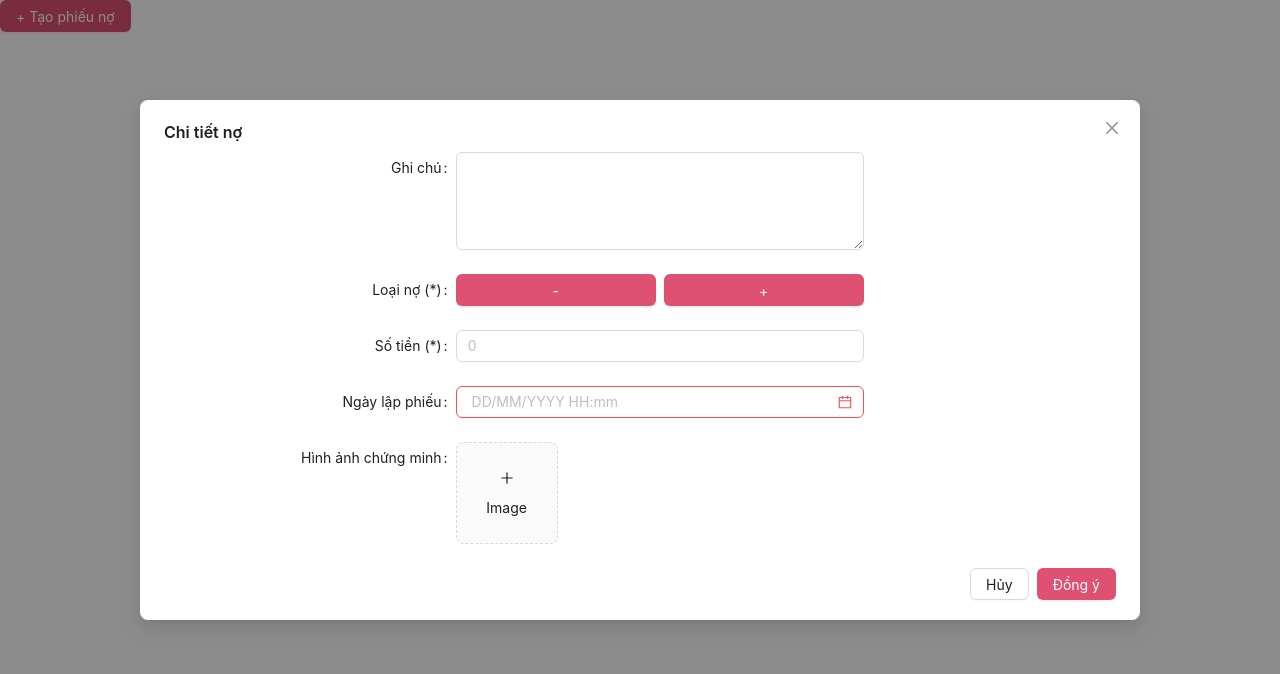
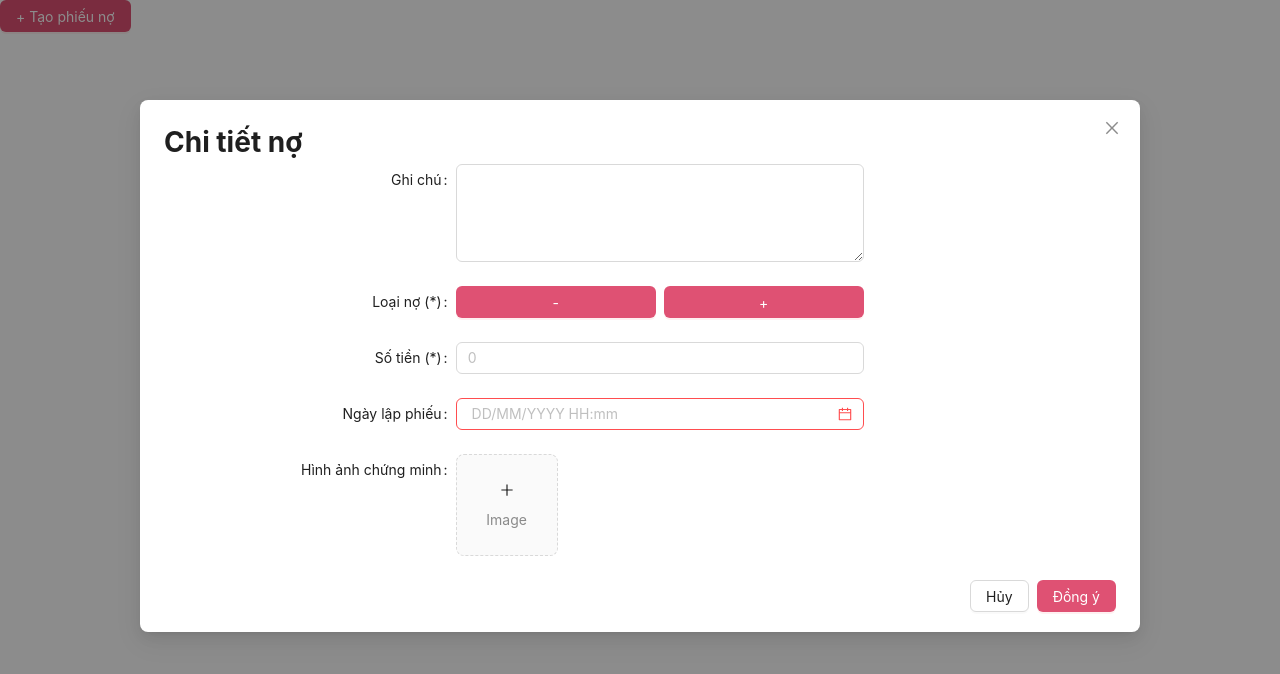
Before and after one commit to longnvse/fcredit-frontend, a React (Create React App) app: page /debt-note-detail in a window 1280 px wide. Both pictures are taken after a click on the button "+ Tạo phiếu nợ". Shown: the top 674 px of the page. Built offline with nearby package versions, Linux system fonts and the light colour scheme.

Commit message:
debt-note-detail-edit-content-image

```diff
--- a/src/pages/debt-note-detail.js
+++ b/src/pages/debt-note-detail.js
@@ -1,7 +1,7 @@
 import React , {useState} from 'react';
 import { PlusOutlined } from '@ant-design/icons';
-import { Button,DatePicker,Form,Input, Space,Upload,Modal} from 'antd';
-
+import { Button,DatePicker,Form,Input, Space,Upload,Modal,Typography} from 'antd';
+const { Text } = Typography;
 const { TextArea } = Input;
 const DebtNoteDetail = () => {
   const [isModalOpen, setIsModalOpen] = useState(false);
@@ -22,7 +22,8 @@ const DebtNoteDetail = () => {
       <Button type="primary" onClick={showModal}>
        + Tạo phiếu nợ
       </Button>
-      <Modal title="Chi tiết nợ" width={1000} open={isModalOpen} onOk={handleOk} onCancel={handleCancel}  >
+      <Modal  width={1000} open={isModalOpen} onOk={handleOk} onCancel={handleCancel}  >
+     <h1>Chi tiết nợ</h1>
       <Form   labelCol={{
        span: 10,
      }}
@@ -62,7 +63,8 @@ const DebtNoteDetail = () => {
        <Upload action="/upload.do" listType="picture-card">
          <div>
            <PlusOutlined />
-           <div style={{ marginTop: 8 }}>Image</div>
+           <div style={{ marginTop: 8 }}>
+           <Space direction="vertical"><Text type="secondary">Image</Text></Space></div>
          </div>
        </Upload>
      </Form.Item>
```
